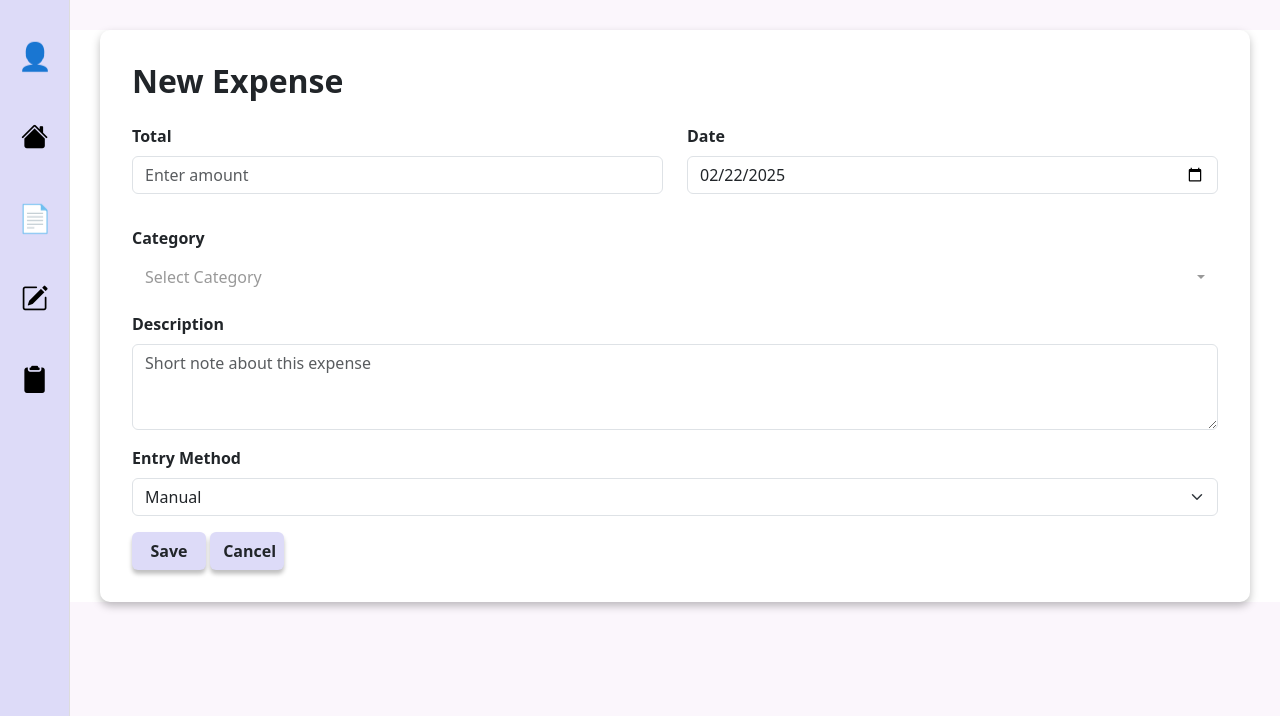
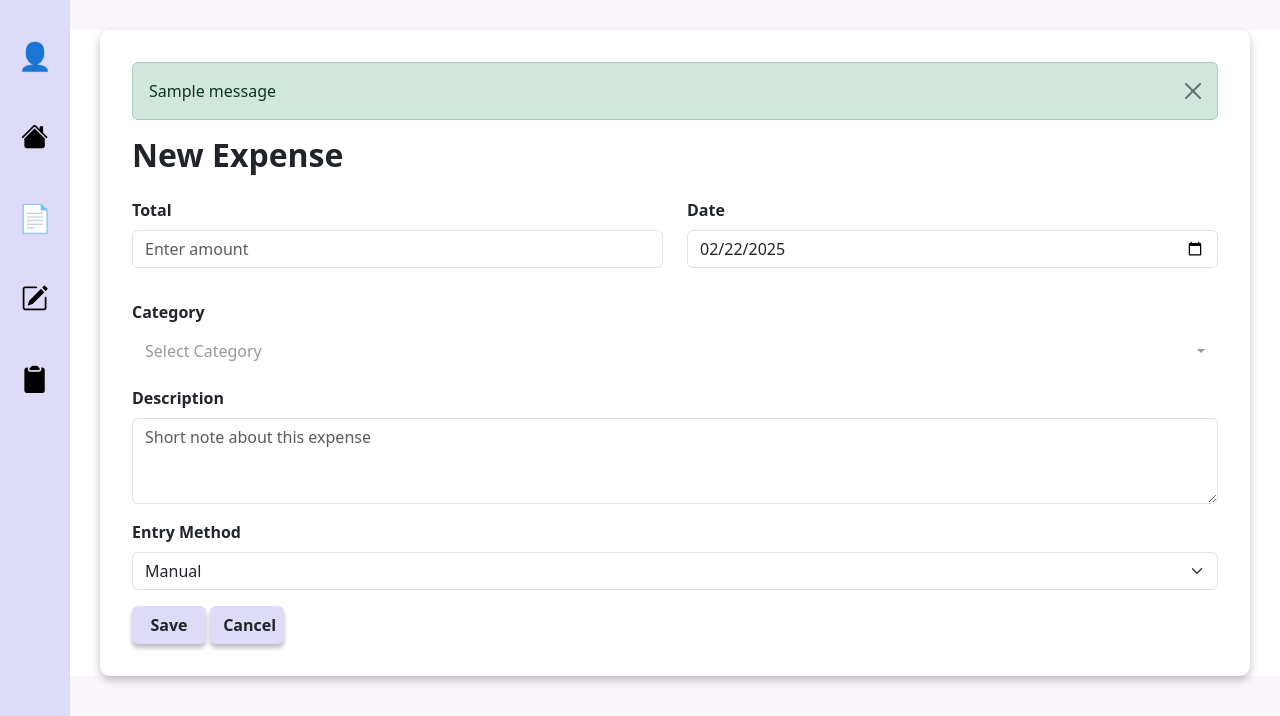
Before and after one commit to tin-auppati/jubjai, a Flask app: page /expenses in a window 1280 px wide. Shown: the top 716 px of the page. Run offline with Flask 3, Linux system fonts and the light colour scheme; one stand-in notice (Sample message) is shown; parts of the project's set-up code (start-up, migrations or seed data) failed here and were passed over; some libraries are stand-ins or nearby versions.

Commit message:
error message: monthly limit

```diff
--- a/flask/app/templates/expenses.html
+++ b/flask/app/templates/expenses.html
@@ -31,6 +31,18 @@
   </div>
   <!-- Main Content -->
   <div class="main-content">
+    <!-- Flash Message Display -->
+    {% with messages = get_flashed_messages(with_categories=true) %}
+    {% if messages %}
+    {% for category, message in messages %}
+    <div class="alert alert-{{ category }} alert-dismissible fade show" role="alert">
+      {{ message }}
+      <button type="button" class="btn-close" data-bs-dismiss="alert" aria-label="Close"></button>
+    </div>
+    {% endfor %}
+    {% endif %}
+    {% endwith %}
+
     <h2 class="mb-4" style="font-size: 2rem; font-weight: bold;">New Expense</h2>
     <form method="POST" action="{{ url_for('create_expenses') }}" enctype="multipart/form-data">
       <input type="hidden" name="csrf_token" value="{{ csrf_token() }}" />
--- a/flask/app/views.py
+++ b/flask/app/views.py
@@ -15,6 +15,7 @@ from app import oauth
 from datetime import datetime
 from decimal import Decimal
 import os
+from sqlalchemy import func, extract
 
 from app.models.contact import Contact
 from app.models.jubjai import User,Category,Expense
@@ -358,7 +359,7 @@ def categories():
         monthly_limit = request.form.get('monthly_limit')
         icon_url = request.form.get('icon_url')
         # Convert monthly_limit to Decimal if provided
-        from decimal import Decimal
+
         try:
             monthly_limit = Decimal(monthly_limit) if monthly_limit else None
         except Exception as e:
@@ -437,15 +438,12 @@ def create_expenses():
             if 'slip_image' in request.files:
                 slip_file = request.files['slip_image']
                 if slip_file and slip_file.filename:
-                    # Sanitize and build a filename
                     filename = secure_filename(slip_file.filename)
-                    # Use an upload folder defined in your config, or set a default folder
                     upload_folder = app.config.get('UPLOAD_FOLDER', 'uploads')
                     if not os.path.exists(upload_folder):
                         os.makedirs(upload_folder)
                     file_path = os.path.join(upload_folder, filename)
                     slip_file.save(file_path)
-                    # Store the file path or a URL for later retrieval
                     slip_image_url = file_path
 
         # Create the expense instance
@@ -461,9 +459,27 @@ def create_expenses():
 
         db.session.add(new_expense)
         db.session.commit()
+
+        # --- New Code for Monthly Limit Alert ---
+        # Retrieve the category from the DB
+        category = Category.query.get(category_id)
+        if category and category.monthly_limit:
+
+            # Sum up all expenses for this category for the same month & year as the expense_date
+            monthly_sum = db.session.query(
+                func.coalesce(func.sum(Expense.amount), 0)
+            ).filter(
+                Expense.category_id == category_id,
+                extract('year', Expense.expense_date) == expense_date.year,
+                extract('month', Expense.expense_date) == expense_date.month
+            ).scalar()
+
+            if monthly_sum > category.monthly_limit:
+                flash(f"Alert: You have exceeded the monthly limit for {category.name}.", "warning")
+        # -----------------------------------------
+
         return redirect(url_for('create_expenses'))
     else:
-        # For GET, pass in necessary context values
         categories = Category.query.all()
         current_date = datetime.now().strftime('%Y-%m-%d')
         return render_template('expenses.html', categories=categories, current_date=current_date)
```
